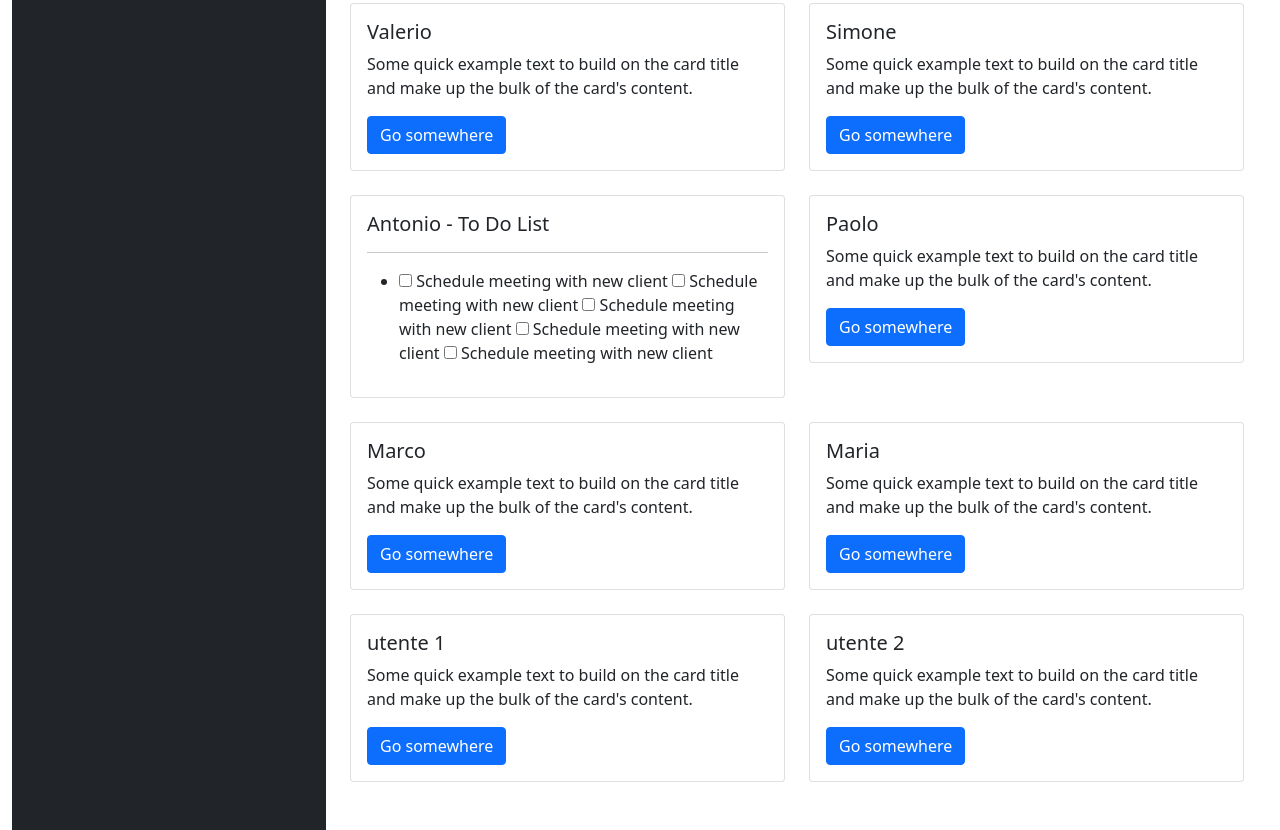
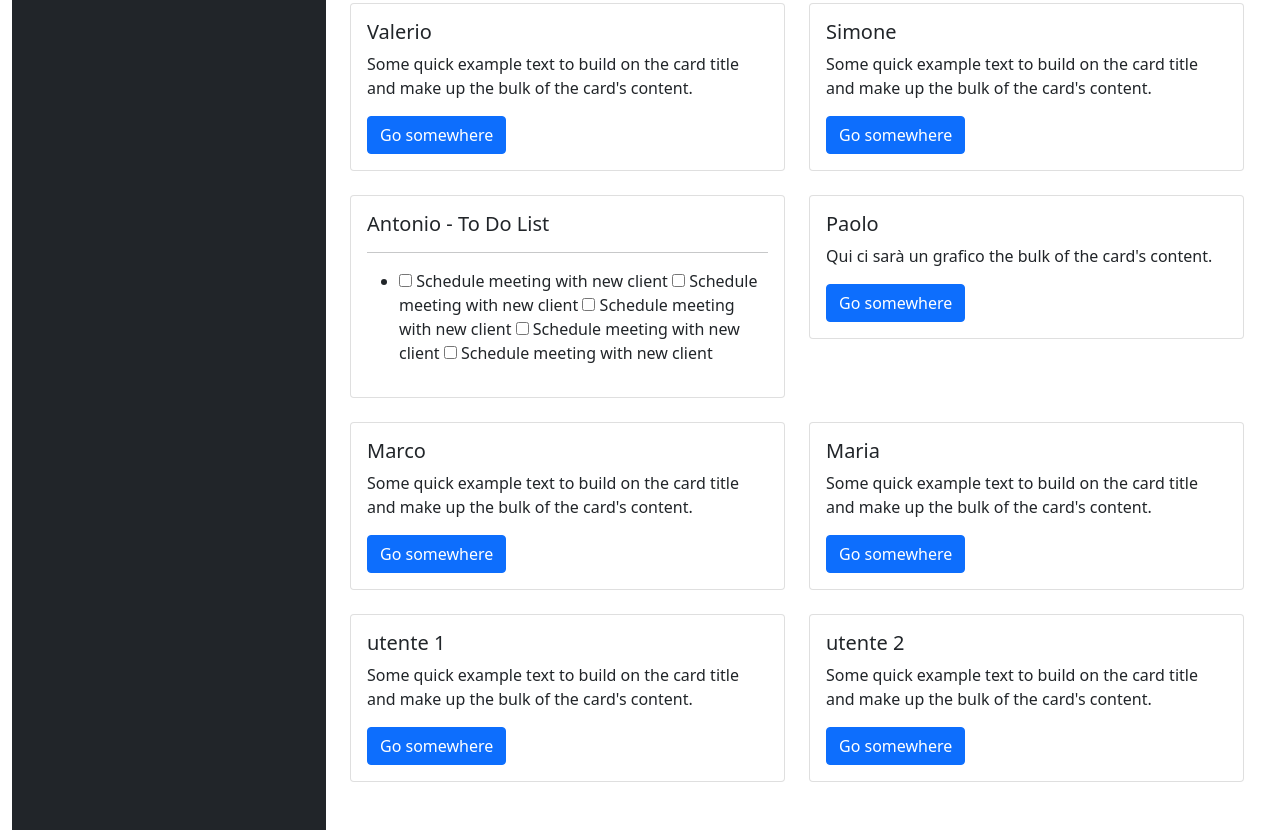
Before and after one commit to fabiofolgori/musa-dashboard, a website: page index.html in a window 1280 px wide. Shown: the part 1043-1873 px from the top of the page. Drawn offline with nearby package versions, Linux system fonts and the light colour scheme.

Commit message:
modificato html

```diff
--- a/index.html
+++ b/index.html
@@ -97,7 +97,7 @@
                             <div class="card">
                                 <div class="card-body">
                                     <h5 class="card-title">Paolo</h5>
-                                    <p class="card-text">Some quick example text to build on the card title and make up
+                                    <p class="card-text">Qui ci sarà un grafico
                                         the bulk of the card's content.</p>
                                     <a href="#" class="btn btn-primary">Go somewhere</a>
                                 </div>
```
